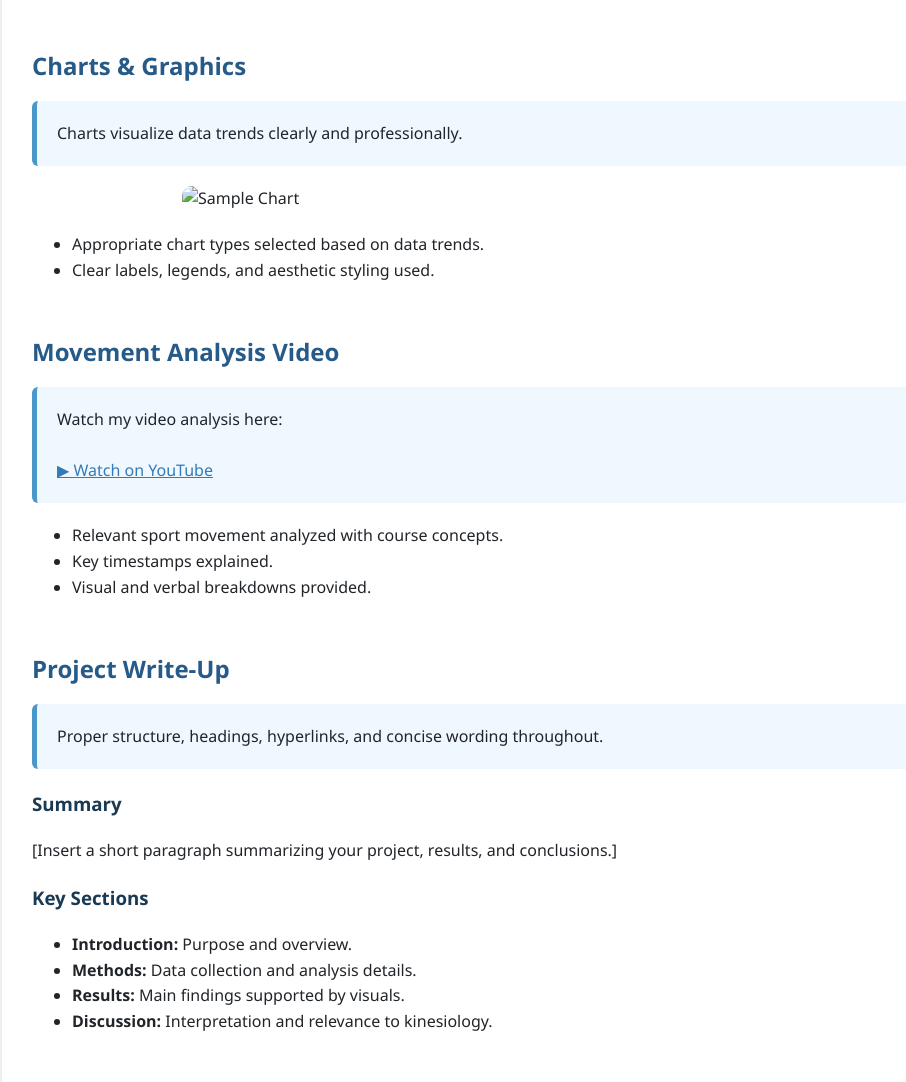
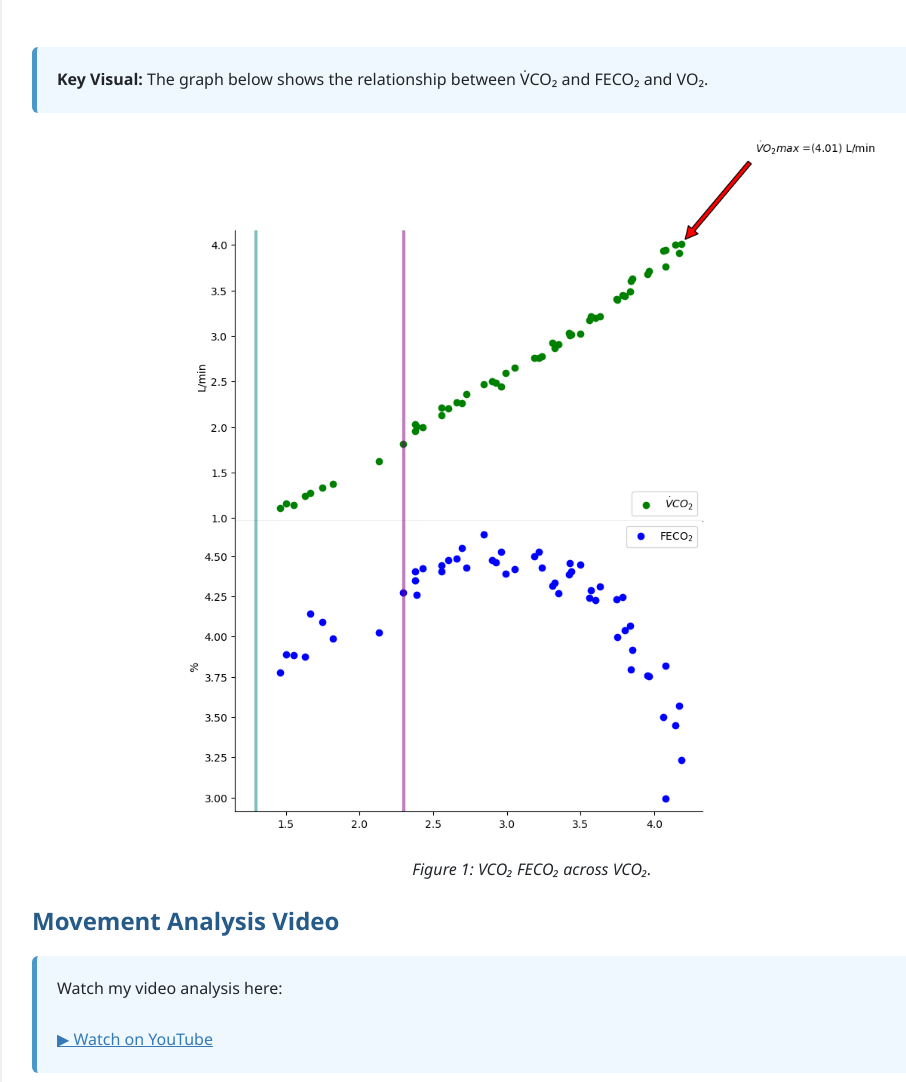
Before and after one commit to yusrraasrar/Knes381, a plain HTML site: page index.html in a window 1280 px wide. Shown: the part 917-1999 px from the top of the page, without its empty margins (108-1014 px from the left). Drawn offline with Linux system fonts and the light colour scheme.

Commit message:
added graph again

```diff
--- a/index.html
+++ b/index.html
@@ -137,17 +137,15 @@
   </ul>
 </section>
 
-  <section id="graphics">
-    <h2>Charts & Graphics</h2>
-    <div class="highlight">
-      Charts visualize data trends clearly and professionally.
-    </div>
-    <img src="your_chart.png" alt="Sample Chart" class="chart-img">
-    <ul>
-      <li>Appropriate chart types selected based on data trends.</li>
-      <li>Clear labels, legends, and aesthetic styling used.</li>
-    </ul>
-  </section>
+<div class="highlight">
+  <strong>Key Visual:</strong> The graph below shows the relationship between V̇CO₂ and FECO₂ and VO₂.
+</div>
+
+<img src="graph.png" alt="VCO2 and FECO2 Graph" class="chart-img">
+
+<p style="text-align: center; font-style: italic;">
+  Figure 1: VCO₂  FECO₂ across VCO₂.
+</p>
 
   <section id="video">
     <h2>Movement Analysis Video</h2>
```
